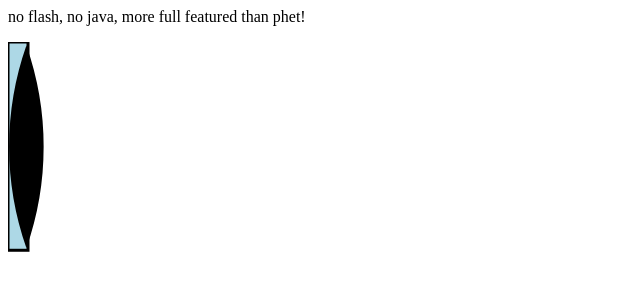
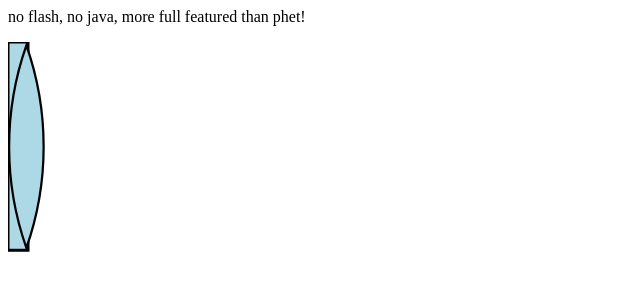
Before and after one commit to ninja542/optics-simulation, a plain HTML site: page index.html in a window 1280 px wide. Shown: the top 290 px of the page, without its empty margins (0-640 px from the left). Drawn offline with nearby package versions, Linux system fonts and the light colour scheme.

Commit message:
changed color of convex lens

```diff
--- a/index.html
+++ b/index.html
@@ -5,7 +5,7 @@
 	<div id="simulation">
 			<!-- <img src="Asset 1.svg" height="100"> -->
 		<svg height="800" width="1500" xmlns="http://www.w3.org/2000/svg">
-			<style>.cls-1{fill:#ADD8E6;stroke:#000;stroke-miterlimit:10;stroke-width:3px;}</style>
+			<style>#convex-lens{fill:#ADD8E6;stroke:#000;stroke-miterlimit:10;stroke-width:3px;}</style>
 			<g id="object"></g>
 			<g id="mirror">
 				<rect width="20" height="208.27" fill="#ADD8E6" stroke="black" stroke-width="3"/>
```
